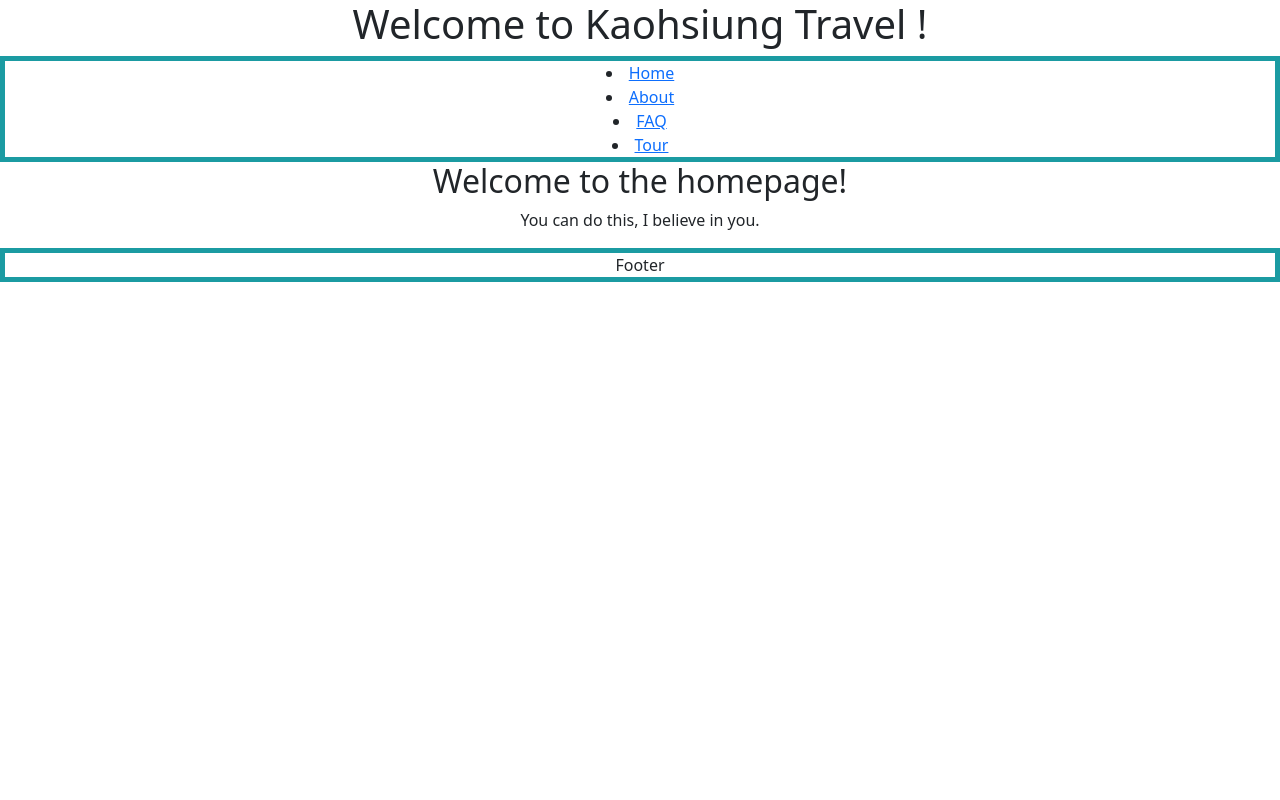
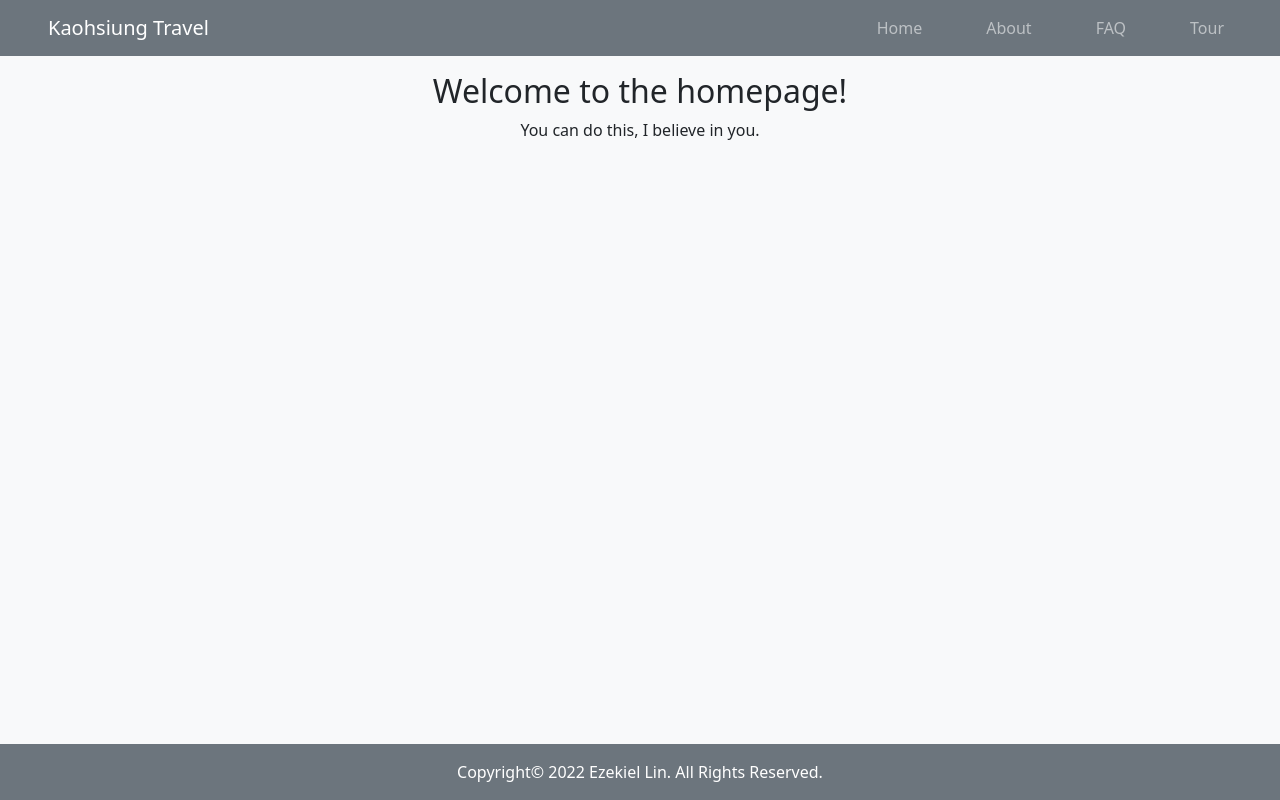
Before and after one commit to NoName135/Week3_React-Router, a React (Create React App) app: page / in a window 1280 px wide. Built offline with nearby package versions, Linux system fonts and the light colour scheme.

Commit message:
update bootstrap

```diff
--- a/package.json
+++ b/package.json
@@ -3,12 +3,14 @@
   "version": "0.1.0",
   "private": true,
   "dependencies": {
+    "@popperjs/core": "^2.11.6",
     "@testing-library/jest-dom": "^5.16.5",
     "@testing-library/react": "^13.3.0",
     "@testing-library/user-event": "^13.5.0",
     "axios": "^0.27.2",
     "bootstrap": "^5.2.0",
     "gh-pages": "^4.0.0",
+    "jquery": "^3.6.0",
     "react": "^18.2.0",
     "react-dom": "^18.2.0",
     "react-router-dom": "^6.3.0",
--- a/src/App.css
+++ b/src/App.css
@@ -2,7 +2,7 @@
   text-align: center;
 }
 
-.App-logo {
+/* .App-logo {
   height: 40vmin;
   pointer-events: none;
 }
@@ -35,12 +35,27 @@
   to {
     transform: rotate(360deg);
   }
+} */
+
+
+.containerApp {
+  display: flex;
+  flex-direction: column;
+  min-height: 100vh;
 }
-
-.header, .footer {
-  border: 5px solid #1b9ba2;
+.mainArea {
+  flex: 1;
 }
 
 .img-cover {
   object-fit: cover;
 }
+
+.tourCard-img {
+  background-color: rgba(0, 0, 0, .5);
+  color: white;
+}
+.tourCard-img:hover{
+  background-color: rgba(0, 0, 0, 0);
+  color: rgba(0, 0, 0, 0);
+}
--- a/src/App.js
+++ b/src/App.js
@@ -1,33 +1,74 @@
 import * as React from 'react';
-import { Routes, Route, Link, Outlet, useLocation } from 'react-router-dom';
+import { Routes, Route, Link, Outlet } from 'react-router-dom';
 import './App.css';
-import TourList from './components/TourList.js'
+
+import 'bootstrap/dist/css/bootstrap.min.css';
+import 'bootstrap/dist/js/bootstrap.min.js';
+
+import TourList from './components/TourList.js';
 import TourDetail from './components/TourDetail.js';
 
 function Layout() {
+  const [isNavCollapsed, setIsNavCollapsed] = React.useState(true);
+  const handleNavCollapse = () => setIsNavCollapsed(!isNavCollapsed);
+
   return (
-    <>
-      <div className="header">
-        <nav>
-          <li>
-            <Link to="/">Home</Link>
+    <div className="containerApp bg-light">
+      <div className="mainArea">
+        <nav class="navbar navbar-expand-lg navbar-dark bg-secondary mb-3">
+          <Link to="/" class="navbar-brand px-5">
+            Kaohsiung Travel
+          </Link>
+          <button
+            class="navbar-toggler"
+            type="button"
+            data-toggle="collapse"
+            data-target="#navbarNav"
+            aria-controls="navbarNav"
+            aria-expanded={!isNavCollapsed ? true : false}
+            aria-label="Toggle navigation"
+            onClick={handleNavCollapse}
+          >
+            <span class="navbar-toggler-icon"></span>
+          </button>
+          <div
+            class={`${isNavCollapsed ? 'collapse' : ''} navbar-collapse`}
+            id="navbarNav"
+          >
+            <ul class="navbar-nav ms-auto me-lg-5">
+              <li class="nav-item pe-lg-5">
+                <Link to="/" class="nav-link">
+                  Home
+                </Link>
               </li>
-          <li>
-            <Link to="/about">About</Link>
+              <li class="nav-item pe-lg-5">
+                <Link to="/about" class="nav-link">
+                  About
+                </Link>
               </li>
-          <li>
-            <Link to="/faq">FAQ</Link>
+              <li class="nav-item pe-lg-5">
+                <Link to="/FAQ" class="nav-link">
+                  FAQ
+                </Link>
               </li>
-          <li>
-            <Link to="/tour">Tour</Link>
+              <li class="nav-item">
+                <Link to="/Tour" class="nav-link">
+                  Tour
+                </Link>
               </li>
+            </ul>
+          </div>
         </nav>
-      </div>
+
         <main>
           <Outlet />
         </main>
-      <div className="footer">Footer</div>
-    </>
+      </div>
+
+      <footer className="mt-auto bg-secondary text-white py-3">
+        Copyright© 2022 Ezekiel Lin. All Rights Reserved.
+      </footer>
+    </div>
   );
 }
 
@@ -58,7 +99,10 @@ function FAQ() {
     <>
       <main>
         <h2>FAQ</h2>
-        <p>QAQ</p>
+        <p>
+          A Frequently Asked Question (FAQ) page contains a list of questions
+          and answers pertaining to a particular topic.
+        </p>
       </main>
     </>
   );
@@ -88,7 +132,6 @@ function NotFound () {
 function App() {
   return (
     <div className="App">
-      <h1>Welcome to Kaohsiung Travel !</h1>
       <Routes>
         <Route path="/" element={<Layout />}>
           <Route path="/" element={<Home />} />
--- a/src/components/TourDetail.js
+++ b/src/components/TourDetail.js
@@ -27,7 +27,7 @@ const TourDetail = () => {
       <div className="row  justify-content-center">
         <div className="card col-8 my-3 align-items-center">
           <div className="card-title">
-            <h2>{data.Name}</h2>
+            <h2 className="py-3">{data.Name}</h2>
             <img src={data.Picture1} alt={data.Name} class="card-img-top" />
           </div>
           <div className="card-body">
--- a/src/components/TourList.js
+++ b/src/components/TourList.js
@@ -1,6 +1,6 @@
 import {useState, useEffect} from 'react';
 import { Link, useLocation } from 'react-router-dom';
-import '../../node_modules/bootstrap/dist/css/bootstrap.min.css';
+
 
 const TourList = () => {
   const location = useLocation().state;
@@ -65,7 +65,7 @@ const TourList = () => {
             setSearch(e.target.value);
           }}
         />
-        <label for="search" style={{display: "block", "text-align": "left"}}>search</label>
+        <label for="search" style={{display: "block", "text-align": "left"}}>Search</label>
       </div>
       <div className="row">
         {data
@@ -86,7 +86,7 @@ const TourList = () => {
                   <Link
                     to={`/tour/${item.Id}`} state={{search: search, page: page, targetPage: targetPage}}
                   >
-                    <div className="card bg-black text-white">
+                    <div className="card bg-black">
                       <img
                         src={item.Picture1}
                         className="card-img-top img-cover"
@@ -94,8 +94,7 @@ const TourList = () => {
                       />
                     </div>
                     <div
-                      className="card-img-overlay d-flex align-items-end text-white"
-                      style={{ 'background-color': 'rgba(0, 0, 0, .3)' }}
+                      className="card-img-overlay d-flex align-items-end tourCard-img"
                     >
                       <h5>{item.Name}</h5>
                     </div>
```
Also changed, not shown: 1 other file (tests, documents, lock files or other folders). Lines whose indentation alone changed are shown as unchanged.
